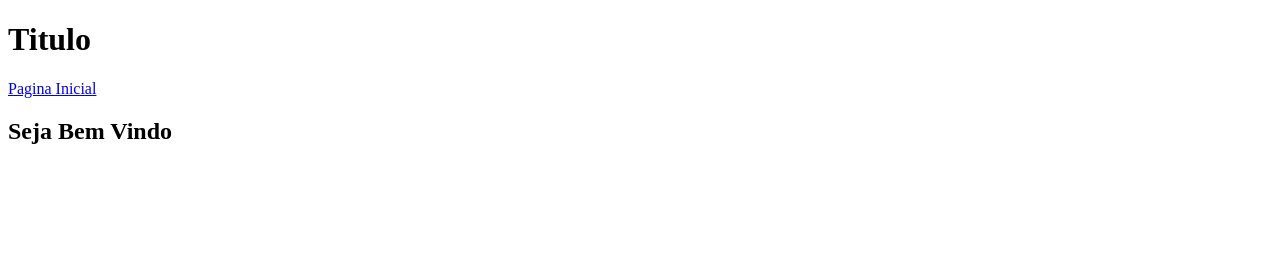
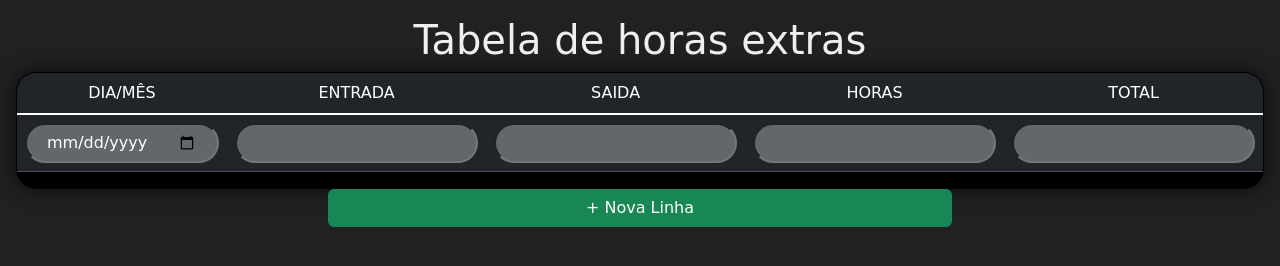
Before and after one commit to erik759503/Tabela-pessoal, a plain HTML site: page index.html in a window 1280 px wide. Drawn offline with nearby package versions, Linux system fonts and the light colour scheme.

Commit message:
primeiro passo

```diff
--- a/index.html
+++ b/index.html
@@ -1,18 +1,48 @@
 <!DOCTYPE html>
 <html lang="en">
+
 <head>
     <meta charset="UTF-8">
     <meta name="viewport" content="width=device-width, initial-scale=1.0">
-    <title>Pagina Inicial</title>
+    <title>Extra</title>
+    <link rel="stylesheet" href="https://cdn.jsdelivr.net/npm/bootstrap-icons@1.11.3/font/bootstrap-icons.min.css">
+    <link href="https://cdn.jsdelivr.net/npm/bootstrap@5.3.3/dist/css/bootstrap.min.css" rel="stylesheet"
+        integrity="sha384-QWTKZyjpPEjISv5WaRU9OFeRpok6YctnYmDr5pNlyT2bRjXh0JMhjY6hW+ALEwIH" crossorigin="anonymous">
+    <link rel="stylesheet" href="style.css">
 </head>
+
 <body>
-    <h1>Titulo</h1>
-    <nav>
-        <a href="index.html">Pagina Inicial</a>
-        <a href=""></a>
-        <a href=""></a>
-    </nav>
-    <h2>Seja Bem Vindo</h2>
-    <p></p>
+
 </body>
+
 </html>
+
+<body class="p-3 m-0 border-0 bd-example m-0 border-0">
+    <h1>Tabela de horas extras</h1>
+    <section class="login table-responsive">
+        <table class="table table-dark " id="tabela">
+            <thead>
+                <tr>
+                    <td scope="col">DIA/MÊS</td>
+                    <td scope="col">ENTRADA</td>
+                    <td scope="col">SAIDA</td>
+                    <td scope="col">HORAS</td>
+                    <td scope="col">TOTAL</td>
+                </tr>
+            </thead>
+            <tbody class="table-group-divider">
+                <tr>
+                    <td><input type="date"></td>
+                    <td><input type="text"></td>
+                    <td><input type="text"></td>
+                    <td><input type="text"></td>
+                    <td><input type="text"></td>
+                </tr>
+            </tbody>
+        </table>
+    </section>
+    <button type="button" class="btn btn-success d-grid gap-2 col-6 mx-auto " onclick="Linha()"> + Nova Linha</button>
+    <script src="scrypt.js"></script>
+</body>
+
+</html>
--- /dev/null
+++ b/scrypt.js
@@ -0,0 +1,14 @@
+function Linha() {
+    let tabela = document.getElementById("tabela").getElementsByTagName('tbody')[0];
+    let novaLinha = tabela.insertRow(tabela.rows.length);
+    let celula1 = novaLinha.insertCell(0);
+    let celula2 = novaLinha.insertCell(1);
+    let celula3 = novaLinha.insertCell(2);
+    let celula4 = novaLinha.insertCell(3);
+    let celula5 = novaLinha.insertCell(4);
+    celula1.innerHTML = "<input type='date'>";
+    celula2.innerHTML = "<input type='text'>";
+    celula3.innerHTML = "<input type='text'>";
+    celula4.innerHTML = "<input type='text'>";
+    celula5.innerHTML = "<input type='text'>";
+}
--- /dev/null
+++ b/style.css
@@ -0,0 +1,32 @@
+input {
+    background: rgba(255, 255, 255, 0.3);
+    height: 40px;
+    line-height: 40px;
+    border-radius: 20px;
+    padding: 0px 20px;
+    color: white;
+    width: 100%;
+    max-width: 300px;
+    box-sizing: border-box;
+}
+
+body {
+    font-family: "Nunito", cursive;
+    color: #efefef;
+    text-align: center;
+    padding: 4em 0;
+    background-color: #212123;
+}
+
+.login {
+    border: 1px solid black;
+    width: auto;
+    height: auto;
+    background: black;
+    color: white;
+    border-radius: 20px;
+    box-shadow: 0px 0px 20px rgba(0, 0, 0, 0.75);
+    background-size: cover;
+    background-position: center;
+    overflow: hidden;
+}
```
